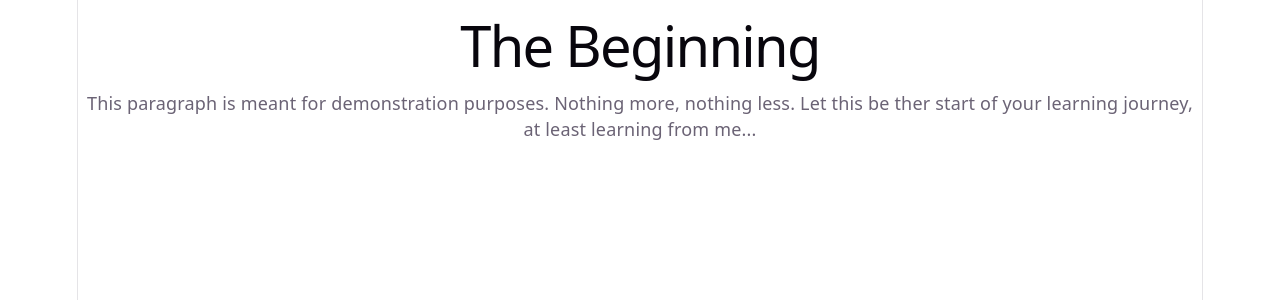
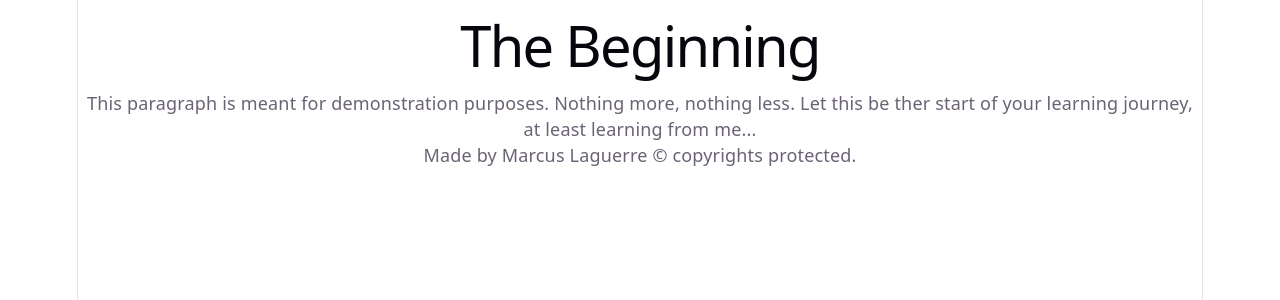
Before and after one commit to mtlaguerre/Commit-Discipline, a React (Vite) app: page / in a window 1280 px wide. Shown: the top 300 px of the page. Built offline with nearby package versions, Linux system fonts and the light colour scheme.

Commit message:
Added Footer component

```diff
--- a/src/App.jsx
+++ b/src/App.jsx
@@ -1,13 +1,16 @@
 import './App.css'
+import Footer from './Components/Footer.jsx';
 import './Components/Header.jsx'
 import Header from './Components/Header.jsx';
 
 function App() {
 	const headerContent = ["The Beginning", "This paragraph is meant for demonstration purposes. Nothing more, nothing less. Let this be ther start of your learning journey, at least learning from me..."];
+	const footerContent = "Made by Marcus Laguerre © copyrights protected."
 
 	return (
 		<>
 			<Header content={headerContent}/>
+			<Footer content={footerContent}/>
 		</>
 	)
 }
--- /dev/null
+++ b/src/Components/Footer.jsx
@@ -0,0 +1,8 @@
+export default function Footer(props) {
+
+    return (
+        <>
+            <footer>{props.content}</footer>
+        </>
+    )
+}
```
